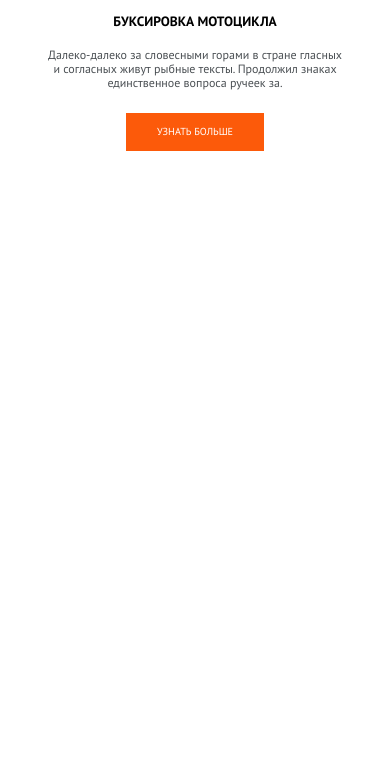
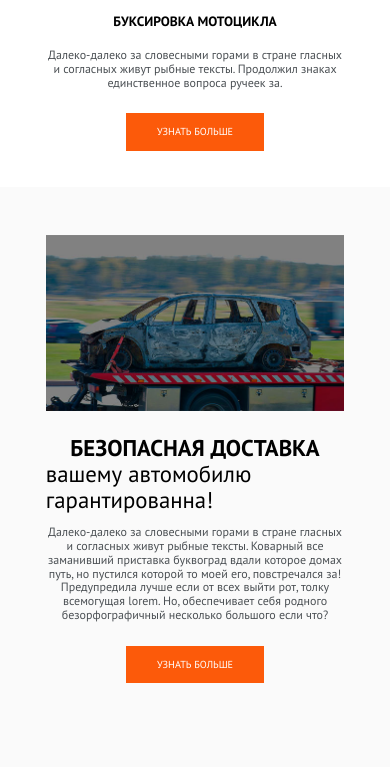
Before and after one commit to andrea-konova/towTruck, a PHP site: page / in a window 390 px wide. Shown: the part 2191-2958 px from the top of the page. Before the commit the page ends 2342 px from the top, so only its background shows below. Run offline with PHP 8.4, Linux system fonts and the light colour scheme; some web fonts are replaced.

Commit message:
feat: created section about

```diff
--- a/css/style.css
+++ b/css/style.css
@@ -499,6 +499,44 @@ a {
     -o-object-position: center;
        object-position: center; }
 
+.about {
+  background: url("../img/about/about_bg.jpg") no-repeat left; }
+  .about__row {
+    display: flex;
+    align-items: center;
+    justify-content: space-between;
+    flex-wrap: wrap;
+    padding: 7rem 0 10rem 0; }
+  .about__wrap {
+    width: 48%;
+    max-width: 34rem;
+    padding: 0 0 30% 0;
+    position: relative; }
+    .about__wrap-image {
+      width: 100%;
+      height: 100%;
+      -o-object-fit: cover;
+         object-fit: cover;
+      -o-object-position: center;
+         object-position: center;
+      position: absolute;
+      top: 0;
+      left: 0; }
+  .about__card {
+    width: 48%;
+    max-width: 34rem; }
+    .about__card-title {
+      margin: 0;
+      font-size: 1.9rem;
+      font-weight: bold;
+      text-transform: uppercase; }
+    .about__card-subtitle {
+      margin: 0 auto 1rem;
+      font-size: 1.9rem;
+      text-transform: lowercase; }
+    .about__card-info {
+      text-align: left; }
+
 @media screen and (max-width: 1200px) {
   html {
     font-size: 14px; } }
@@ -529,7 +567,25 @@ a {
     width: 45%;
     max-width: 19rem; }
   .clip-wrap__services {
-    height: 16rem; } }
+    height: 16rem; }
+  .about {
+    background: rgba(227, 227, 227, 0.2); }
+    .about__row {
+      justify-content: space-around;
+      padding: 4rem 0 7rem 0; }
+    .about__wrap {
+      width: 85%;
+      max-width: 45rem;
+      padding: 0 0 50% 0; }
+    .about__card {
+      display: flex;
+      align-items: center;
+      flex-direction: column;
+      margin-top: 2rem;
+      width: 85%;
+      max-width: 45rem; }
+      .about__card-info {
+        text-align: center; } }
 
 @media screen and (max-width: 576px) {
   .services__card {
--- a/index.html
+++ b/index.html
@@ -103,6 +103,23 @@
       <!-- /.container -->
     </section>
     <!-- /.services -->
+    <section class="about">
+      <div class="container">
+        <div class="row about__row">
+          <div class="about__wrap">
+            <img src="img/about/card_img.jpg" alt="Авто после ДТП" class="about__wrap-image">
+          </div>
+          <div class="about__card">
+            <h2 class="services__card-title about__card-title">Безопасная доставка</h2>
+            <p class="about__card-subtitle">Вашему автомобилю гарантированна!</p>
+            <p class="services__card-info about__card-info">Далеко-далеко за словесными горами в стране гласных и согласных живут рыбные тексты. Коварный все заманивший приставка буквоград вдали которое домах путь, но пустился которой то моей его, повстречался за! Предупредила лучше если от всех выйти рот, толку всемогущая lorem. Но, обеспечивает себя родного безорфографичный несколько большого если что?</p>
+            <button class="button about__card-button">Узнать больше</button>
+          </div>
+        </div>
+      </div>
+      <!-- /.container -->
+    </section>
+    <!-- /.about -->
   </main>
   <footer></footer>
 </body>
--- a/sass/_media.sass
+++ b/sass/_media.sass
@@ -34,6 +34,24 @@
   .clip
     &-wrap__services
       height: 16rem
+  .about
+    background: rgba(227, 227, 227, 0.2)
+    &__row
+      justify-content: space-around
+      padding: 4rem 0 7rem 0
+    &__wrap
+      width: 85%
+      max-width: 45rem
+      padding: 0 0 50% 0
+    &__card
+      display: flex
+      align-items: center
+      flex-direction: column
+      margin-top: 2rem
+      width: 85%
+      max-width: 45rem
+      &-info
+        text-align: center
 @media screen and ( max-width: 576px )
   .services
     &__card
--- a/sass/style.sass
+++ b/sass/style.sass
@@ -6,5 +6,6 @@
 @import 'interface'
 @import 'templates/header'
 @import 'templates/services'
+@import 'templates/about'
 
 @import 'media'
--- /dev/null
+++ b/sass/templates/_about.sass
@@ -0,0 +1,35 @@
+.about
+  background: url('../img/about/about_bg.jpg') no-repeat left
+  &__row
+    display: flex
+    align-items: center
+    justify-content: space-between
+    flex-wrap: wrap
+    padding: 7rem 0 10rem 0
+  &__wrap
+    width: 48%
+    max-width: 34rem
+    padding: 0 0 30% 0
+    position: relative
+    &-image
+      width: 100%
+      height: 100%
+      object-fit: cover
+      object-position: center
+      position: absolute
+      top: 0
+      left: 0
+  &__card
+    width: 48%
+    max-width: 34rem
+    &-title
+      margin: 0
+      font-size: 1.9rem
+      font-weight: bold
+      text-transform: uppercase
+    &-subtitle
+      margin: 0 auto 1rem
+      font-size: 1.9rem
+      text-transform: lowercase
+    &-info
+      text-align: left
--- a/sass/templates/_services.sass
+++ b/sass/templates/_services.sass
@@ -27,6 +27,7 @@
   &-wrap__services
     width: 100%
     height: 14.25rem
+    // background-color: rgba(219,219,219,1)
     // box-shadow: 0px 10px 10px 5px rgba(219,219,219,1)
     &-image
       max-width: 100%
```
Also changed, not shown: img/about/about_bg.jpg (added), img/about/card_img.jpg (added).
